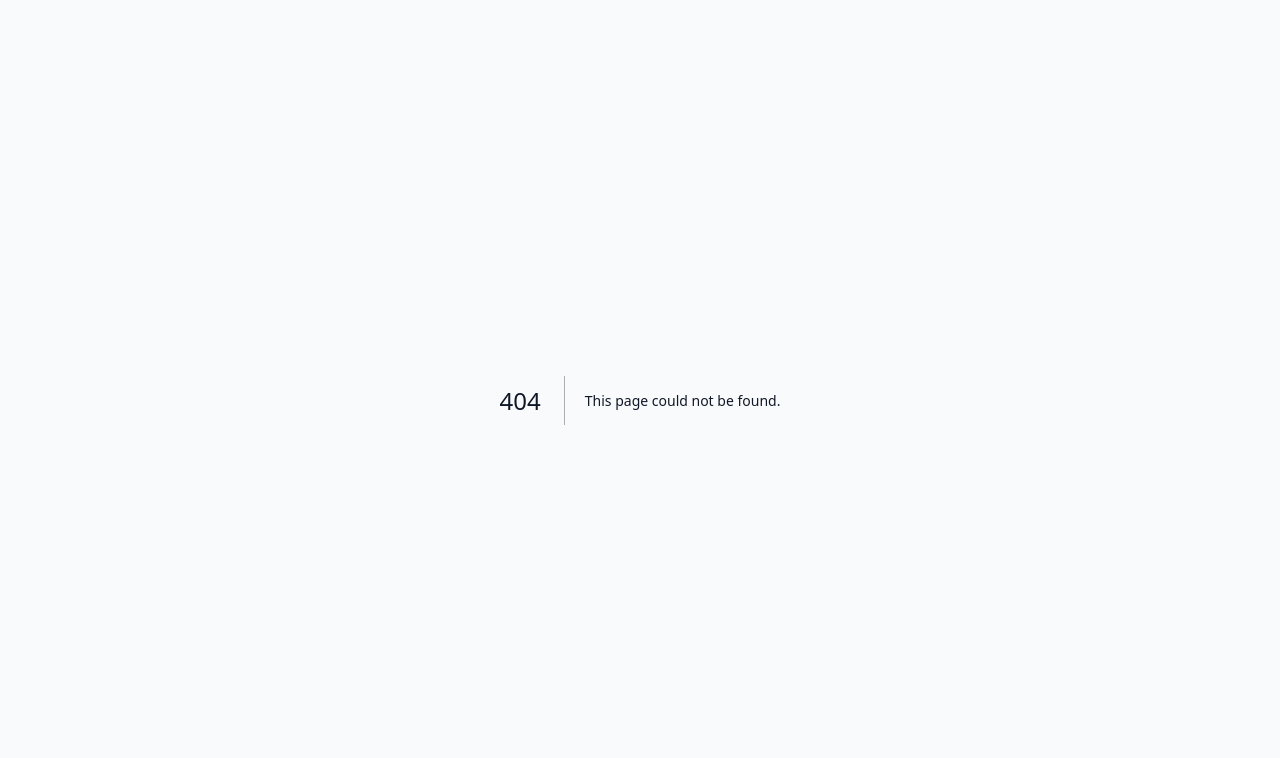
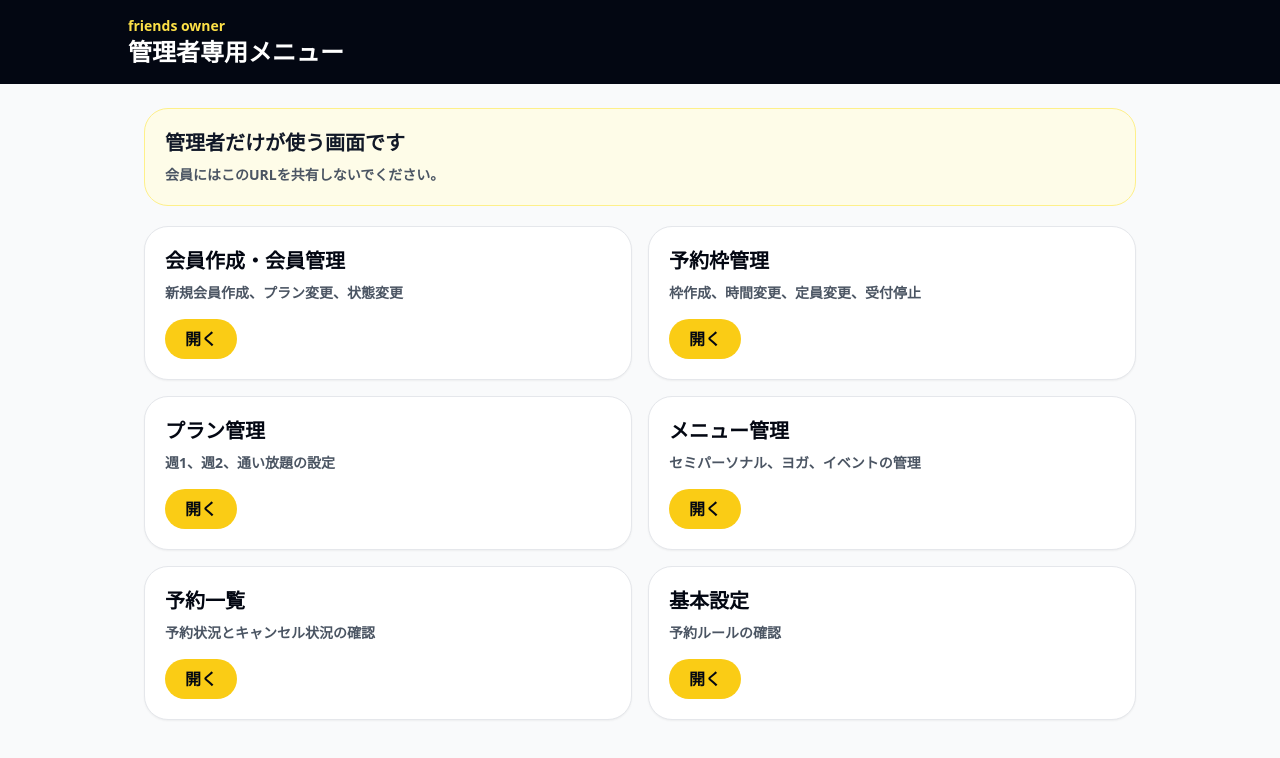
Before and after one commit to kyoheiehime089-cpu/friends-member-reservation, a Next.js app: page /owner in a window 1280 px wide. Before the commit this address had no page. Shown: the top 758 px of the page. Built offline with nearby package versions, Linux system fonts and the light colour scheme.

Commit message:
Add owner management entry

```diff
--- /dev/null
+++ b/src/app/owner/page.tsx
@@ -0,0 +1,38 @@
+import Link from 'next/link';
+
+const links = [
+  { href: '/owner/members', title: '会員作成・会員管理', text: '新規会員作成、プラン変更、状態変更' },
+  { href: '/owner/schedules', title: '予約枠管理', text: '枠作成、時間変更、定員変更、受付停止' },
+  { href: '/owner/plans', title: 'プラン管理', text: '週1、週2、通い放題の設定' },
+  { href: '/owner/menus', title: 'メニュー管理', text: 'セミパーソナル、ヨガ、イベントの管理' },
+  { href: '/owner/reservations', title: '予約一覧', text: '予約状況とキャンセル状況の確認' },
+  { href: '/owner/settings', title: '基本設定', text: '予約ルールの確認' }
+];
+
+export default function OwnerHomePage() {
+  return (
+    <div className="min-h-screen bg-gray-50">
+      <header className="bg-gray-950 px-4 py-4 text-white">
+        <div className="mx-auto max-w-5xl">
+          <p className="text-sm font-black text-yellow-300">friends owner</p>
+          <h1 className="text-2xl font-black">管理者専用メニュー</h1>
+        </div>
+      </header>
+      <main className="mx-auto max-w-5xl space-y-5 px-4 py-6">
+        <section className="rounded-3xl border border-yellow-200 bg-yellow-50 p-5">
+          <h2 className="text-xl font-black">管理者だけが使う画面です</h2>
+          <p className="mt-2 text-sm font-bold text-gray-600">会員にはこのURLを共有しないでください。</p>
+        </section>
+        <div className="grid gap-4 md:grid-cols-2">
+          {links.map((link) => (
+            <Link key={link.href} href={link.href} className="rounded-3xl border border-gray-200 bg-white p-5 shadow-sm hover:border-yellow-300">
+              <h2 className="text-xl font-black text-gray-950">{link.title}</h2>
+              <p className="mt-2 text-sm font-bold text-gray-600">{link.text}</p>
+              <p className="mt-4 inline-block rounded-full bg-yellow-400 px-5 py-2 font-black text-gray-950">開く</p>
+            </Link>
+          ))}
+        </div>
+      </main>
+    </div>
+  );
+}
```
